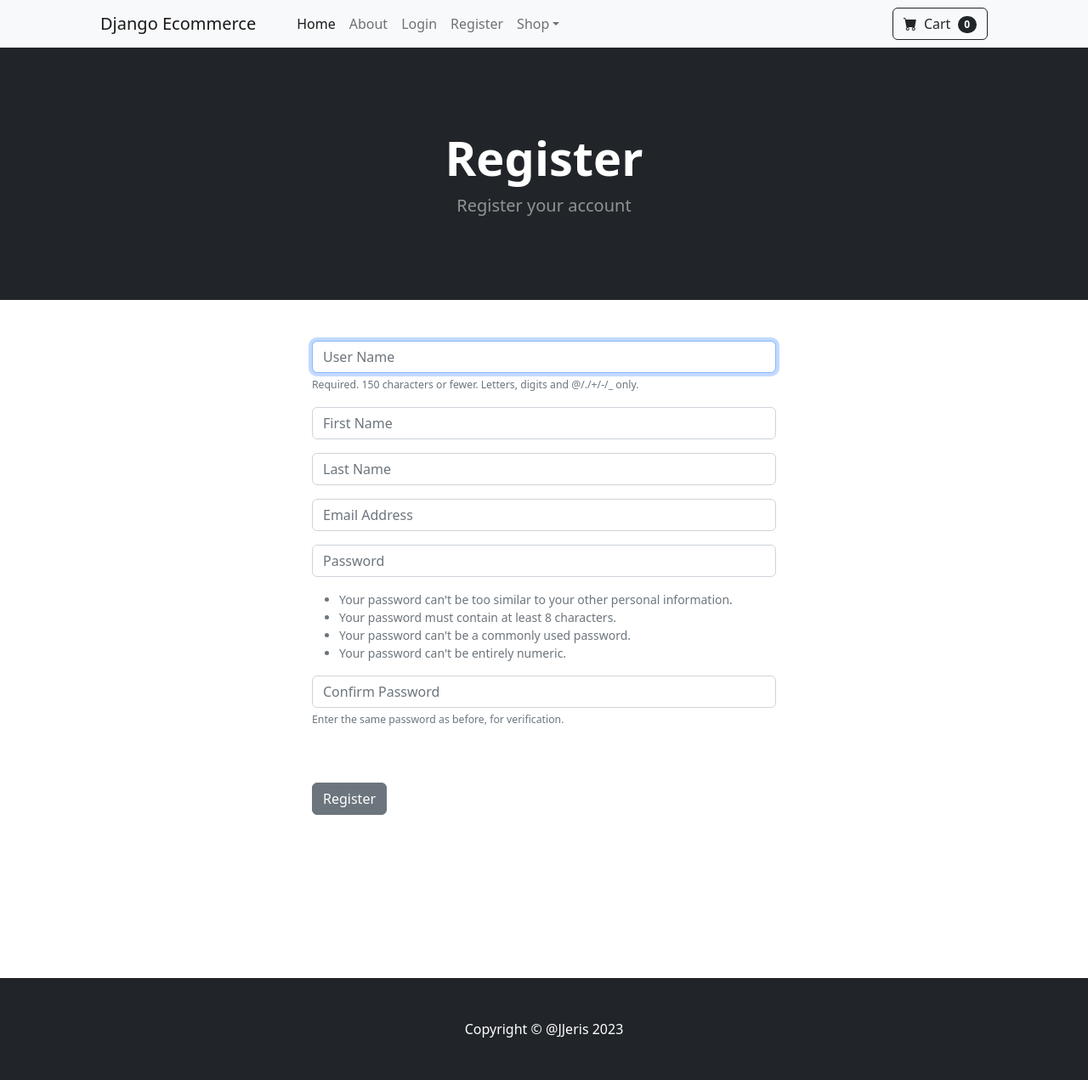
After one commit to JJeris/django-ecommerce, a Django app: page /register/ in a window 1280 px wide. The commit adds this page. Shown: the whole page at 85% size. Run offline with Django 5.2, Linux system fonts and the light colour scheme; some libraries are stand-ins or nearby versions.

Commit message:
Finish episode 8 - user registration

```diff
--- /dev/null
+++ b/ecom/store/forms.py
@@ -0,0 +1,30 @@
+from django.contrib.auth.models import User
+from django.contrib.auth.forms import UserCreationForm
+from django import forms
+
+class SignUpForm(UserCreationForm):
+	email = forms.EmailField(label="", widget=forms.TextInput(attrs={'class':'form-control', 'placeholder':'Email Address'}))
+	first_name = forms.CharField(label="", max_length=100, widget=forms.TextInput(attrs={'class':'form-control', 'placeholder':'First Name'}))
+	last_name = forms.CharField(label="", max_length=100, widget=forms.TextInput(attrs={'class':'form-control', 'placeholder':'Last Name'}))
+
+	class Meta:
+		model = User
+		fields = ('username', 'first_name', 'last_name', 'email', 'password1', 'password2')
+
+	def __init__(self, *args, **kwargs):
+		super(SignUpForm, self).__init__(*args, **kwargs)
+
+		self.fields['username'].widget.attrs['class'] = 'form-control'
+		self.fields['username'].widget.attrs['placeholder'] = 'User Name'
+		self.fields['username'].label = ''
+		self.fields['username'].help_text = '<span class="form-text text-muted"><small>Required. 150 characters or fewer. Letters, digits and @/./+/-/_ only.</small></span>'
+
+		self.fields['password1'].widget.attrs['class'] = 'form-control'
+		self.fields['password1'].widget.attrs['placeholder'] = 'Password'
+		self.fields['password1'].label = ''
+		self.fields['password1'].help_text = '<ul class="form-text text-muted small"><li>Your password can\'t be too similar to your other personal information.</li><li>Your password must contain at least 8 characters.</li><li>Your password can\'t be a commonly used password.</li><li>Your password can\'t be entirely numeric.</li></ul>'
+
+		self.fields['password2'].widget.attrs['class'] = 'form-control'
+		self.fields['password2'].widget.attrs['placeholder'] = 'Confirm Password'
+		self.fields['password2'].label = ''
+		self.fields['password2'].help_text = '<span class="form-text text-muted"><small>Enter the same password as before, for verification.</small></span>'
--- a/ecom/store/templates/navbar.html
+++ b/ecom/store/templates/navbar.html
@@ -2,6 +2,11 @@
 <nav class="navbar navbar-expand-lg navbar-light bg-light">
     <div class="container px-4 px-lg-5">
         <a class="navbar-brand" href="{% url 'home' %}">Django Ecommerce</a>
+        <div>
+            {% if user.is_authenticated == True %}
+                {{user.username}}
+            {% endif %}
+        </div>
         <button class="navbar-toggler" type="button" data-bs-toggle="collapse" data-bs-target="#navbarSupportedContent" aria-controls="navbarSupportedContent" aria-expanded="false" aria-label="Toggle navigation"><span class="navbar-toggler-icon"></span></button>
         <div class="collapse navbar-collapse" id="navbarSupportedContent">
             <ul class="navbar-nav me-auto mb-2 mb-lg-0 ms-lg-4">
@@ -15,6 +20,7 @@
                 {% else %}
 
                     <li class="nav-item"><a class="nav-link" href="{% url 'login' %}">Login</a></li>
+                    <li class="nav-item"><a class="nav-link" href="{% url 'register' %}">Register</a></li>
 
                 {% endif %}
 
--- /dev/null
+++ b/ecom/store/templates/register.html
@@ -0,0 +1,48 @@
+{% extends 'base.html' %}
+{% comment %}
+"Extend this home.html file into the base.html file."
+Needs to be the first tab in the template file.
+{% endcomment %}
+
+{% block content %}
+
+<!-- Header-->
+<header class="bg-dark py-5">
+    <div class="container px-4 px-lg-5 my-5">
+        <div class="text-center text-white">
+            <h1 class="display-4 fw-bolder">Register</h1>
+            <p class="lead fw-normal text-white-50 mb-0">Register your account</p>
+        </div>
+    </div>
+</header>
+
+<div class="container">
+    <div class="row">
+
+        <div class="col-md-6 offset-md-3">
+            <br><br>
+                <form method="POST" action="{% url 'register' %}">
+                    {% comment %}
+                    Cross site request forgery token.
+                    Hackers wont be able to hijack the form.
+                    {% endcomment %}
+                    {% csrf_token %}
+                    {{ form.as_p }}
+                    <br>
+                    <br>
+                    <button
+                        type="submit"
+                        class="btn btn-secondary"
+                    >
+                        Register
+                    </button>
+                </form>
+            <br><br>
+            <br><br>
+            <br><br>
+            <br><br>
+        </div>
+    </div>
+</div>
+
+{% endblock %}
--- a/ecom/store/urls.py
+++ b/ecom/store/urls.py
@@ -22,4 +22,5 @@ urlpatterns = [
     path('about/', views.about, name='about'),
     path('login/', views.login_user, name='login'),
     path('logout/', views.logout_user, name='logout'),
+    path('register/', views.register_user, name='register'),
 ]
--- a/ecom/store/views.py
+++ b/ecom/store/views.py
@@ -1,7 +1,11 @@
 from django.shortcuts import render, redirect
-from .models import Product
+from . models import Product
 from django.contrib.auth import authenticate, login, logout
 from django.contrib import messages
+from django.contrib.auth.models import User
+from django.contrib.auth.forms import UserCreationForm
+from . forms import SignUpForm
+from django import forms
 
 
 def home(request):
@@ -63,7 +67,33 @@ def logout_user(request):
         request (_type_): _description_
     """
 
-    # return render(request, 'login.html', {})
     logout(request)
     messages.success(request, ('You have been logged out. Coolio!'))
     return redirect('home')
+
+
+def register_user(request):
+    """
+    The user registration page.
+
+    Args:
+        request (_type_): _description_
+    """
+
+    form = SignUpForm() # Gets added to the context dictionary.
+    if request.method == "POST":
+        form = SignUpForm(request.POST)
+        if form.is_valid() == True:
+            form.save()
+            username = form.cleaned_data['username']
+            password = form.cleaned_data['password1']
+            # login user.
+            user = authenticate(username=username, password=password)
+            login(request, user)
+            messages.success(request, ('You have registered successfully. Coolio!'))
+            return redirect('home')
+        else:
+            messages.success(request, ('Could not register your account. Badio!'))
+            return redirect('register')
+    else:
+        return render(request, 'register.html', {'form': form})
```
Also changed, not shown: ecom/store/templates/login.html (+5 -5 lines), README.md.
